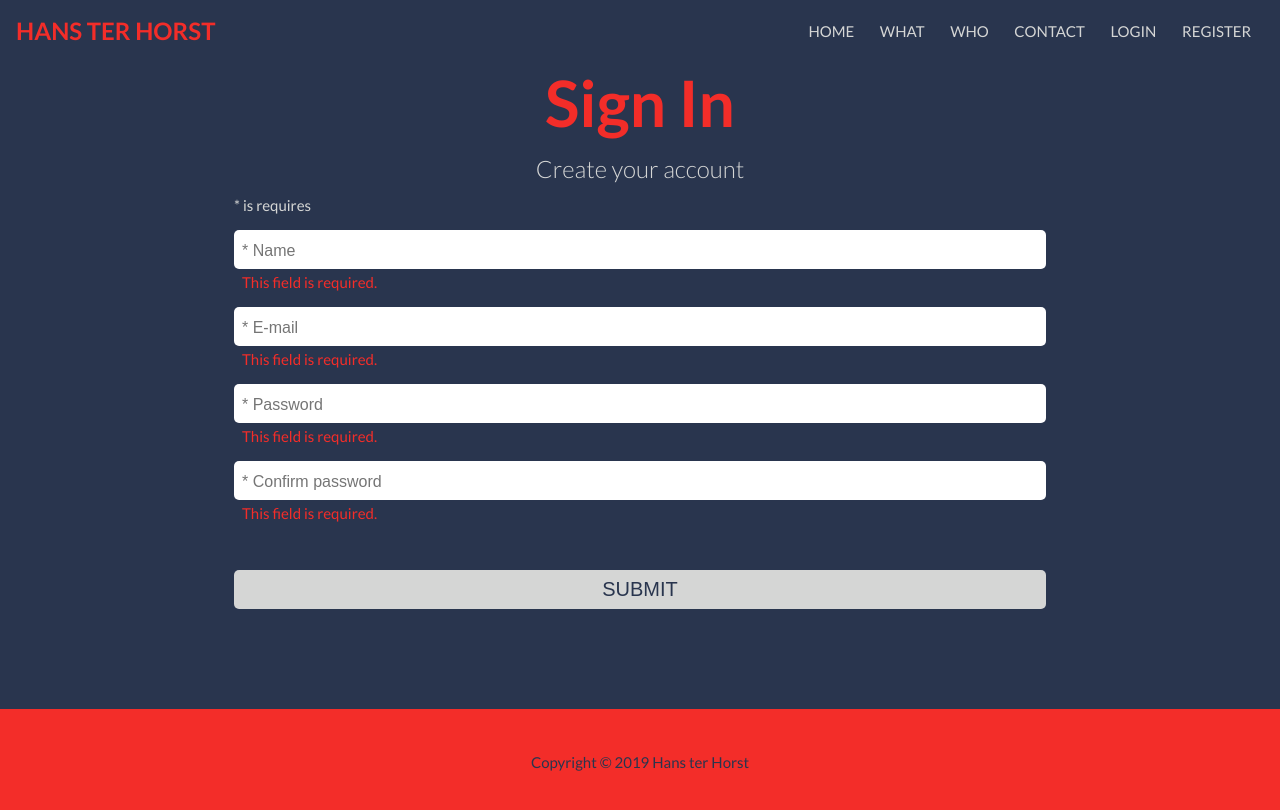
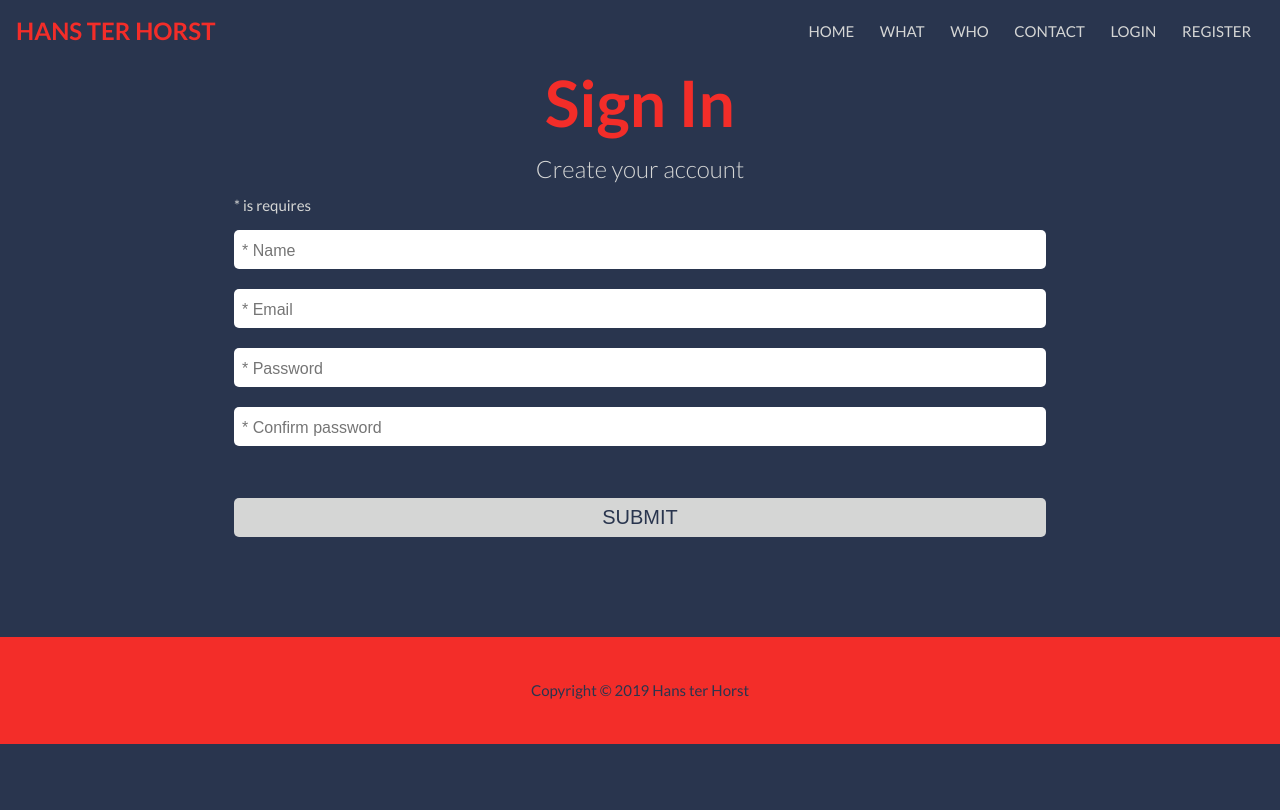
Before and after one commit to HansTH/PORTFOLIO-WEBSITE, a React (Create React App) app in the folder client/: page /register in a window 1280 px wide. Shown: the top 810 px of the page. Built offline with nearby package versions, Linux system fonts and the light colour scheme; the HTML template or start-up script is replaced by a standard one.

Commit message:
Replace input with TextfieldInput component and and validation.

```diff
--- a/client/src/components/auth/Login.js
+++ b/client/src/components/auth/Login.js
@@ -1,4 +1,5 @@
 import React, { Component } from 'react';
+import TextfieldInput from '../common/TextfieldInput';
 
 class Login extends Component {
   state = {
@@ -25,7 +26,7 @@ class Login extends Component {
   };
 
   render() {
-    const { email, password } = this.state;
+    const { email, password, errors } = this.state;
     return (
       <div id='login' className='my-4'>
         <div className='container'>
@@ -36,26 +37,24 @@ class Login extends Component {
           <form onSubmit={this.handleOnSubmit}>
             <div className='form-group'>
               <span className='text-color'>* is requires</span>
-              <div className='form-control'>
-                <input
+              <TextfieldInput
                 type='email'
-                  placeholder='* E-mail'
+                placeholder='* Email'
                 name='email'
                 value={email}
                 onChange={this.handleOnChange}
+                errors={errors.email}
               />
-                <span className='form-error'>This field is required.</span>
-              </div>
-              <div className='form-control'>
-                <input
+
+              <TextfieldInput
                 type='password'
                 placeholder='* Password'
                 name='password'
                 value={password}
                 onChange={this.handleOnChange}
+                errors={errors.password}
               />
-                <span className='form-error'>This field is required.</span>
-              </div>
+
               <div className='form-control my-2'>
                 <input type='submit' className='btn-light btn-hover' />
               </div>
--- a/client/src/components/auth/Register.js
+++ b/client/src/components/auth/Register.js
@@ -1,4 +1,7 @@
 import React, { Component } from 'react';
+import axios from 'axios';
+
+import TextfieldInput from '../common/TextfieldInput';
 
 class Register extends Component {
   state = {
@@ -25,11 +28,15 @@ class Register extends Component {
       password,
       password2
     };
-    console.log(newUser);
+
+    axios
+      .post('/api/user/register', newUser)
+      .then(res => console.log(res.data))
+      .catch(err => this.setState({ errors: err.response.data }));
   };
 
   render() {
-    const { name, email, password, password2 } = this.state;
+    const { name, email, password, password2, errors } = this.state;
     return (
       <div id='register' className='my-4'>
         <div className='container'>
@@ -37,49 +44,45 @@ class Register extends Component {
           <p className='lead text-center text-color display-1'>
             Create your account
           </p>
-          <form onSubmit={this.handleOnSubmit}>
+          <form onSubmit={this.handleOnSubmit} noValidate>
             <div className='form-group'>
               <span className='text-color'>* is requires</span>
-              <div className='form-control'>
-                <input
+              <TextfieldInput
                 type='text'
                 placeholder='* Name'
                 name='name'
                 value={name}
                 onChange={this.handleOnChange}
+                errors={errors.name}
               />
-                <span className='form-error'>This field is required.</span>
-              </div>
-              <div className='form-control'>
-                <input
+
+              <TextfieldInput
                 type='email'
-                  placeholder='* E-mail'
+                placeholder='* Email'
                 name='email'
                 value={email}
                 onChange={this.handleOnChange}
+                errors={errors.email}
               />
-                <span className='form-error'>This field is required.</span>
-              </div>
-              <div className='form-control'>
-                <input
+
+              <TextfieldInput
                 type='password'
                 placeholder='* Password'
                 name='password'
                 value={password}
                 onChange={this.handleOnChange}
+                errors={errors.password}
               />
-                <span className='form-error'>This field is required.</span>
-              </div>
-              <div className='form-control'>
-                <input
+
+              <TextfieldInput
                 type='password'
                 placeholder='* Confirm password'
                 name='password2'
                 value={password2}
                 onChange={this.handleOnChange}
+                errors={errors.password2}
               />
-                <span className='form-error'>This field is required.</span>
-              </div>
+
               <div className='form-control my-2'>
                 <input type='submit' className='btn-light btn-hover' />
               </div>
```
Lines whose indentation alone changed are shown as unchanged.
